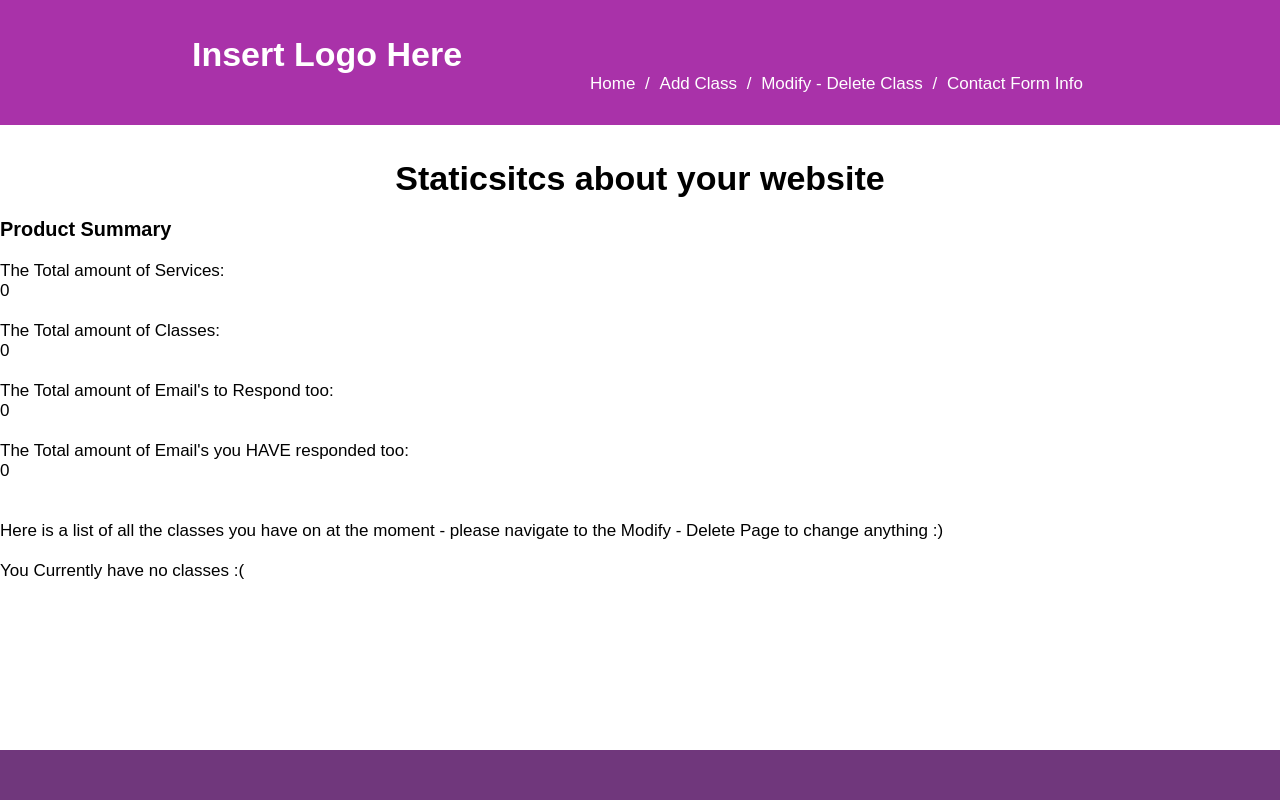
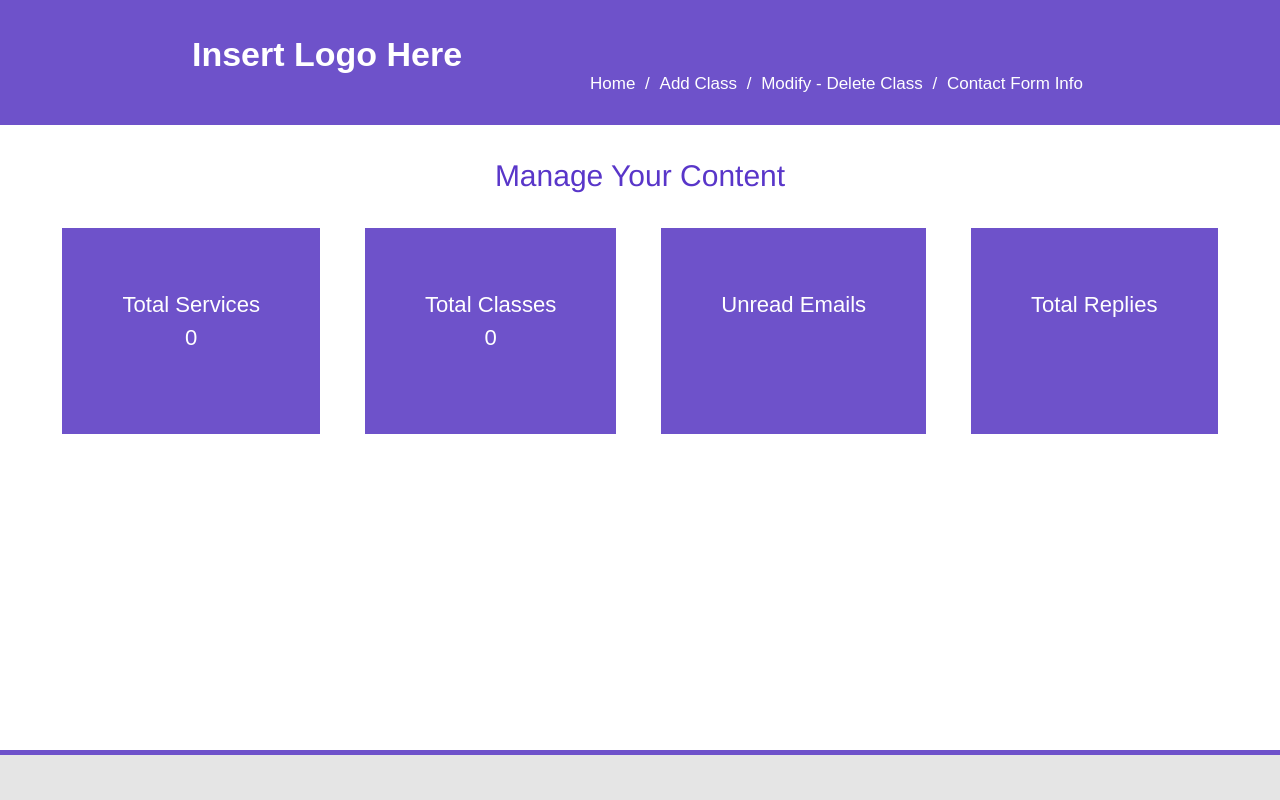
Before and after one commit to NickLiffen/sound-healing, a PHP site: page /admin/index.php in a window 1280 px wide. Run offline with PHP 8.4, Linux system fonts and the light colour scheme; data that the repository does not hold is empty.

Commit message:
changes to admin css

```diff
--- a/admin/index.php
+++ b/admin/index.php
@@ -1,51 +1,44 @@
 <?php $title="Admin Page" ; include( "inc/header.php"); ?>
 
-<h1 class='center'> Staticsitcs about your website </h1>
+<h1 id="contactwelcome">Manage Your Content </h1>
 
 <div class='paddingBottom'></div>
-<section>
-<h3>Product Summary</h3>
-
-
-<div class='paddingBottom'></div>
-
-
-<ul>
+<div id = "admintabs">
+<section id = "admincontrols">
+<ul id = "adminboxes">
 
   <!--This prints the total number of: Services in the databse-->
-  <li>The Total amount of Services:
+  <li class = "tabs">Total Services
     <div id='totalServices'></div>
     <div class='paddingBottom'></div>
   </li>
 
   <!--This prints the total number of: Classes in the database-->
-  <li>The Total amount of Classes:
+  <li class = "tabs">Total Classes
     <div id='totalClasses'></div>
     <div class='paddingBottom'></div>
   </li>
 
   <!--This prints the total number of: Emails that the admin hasn't responded too-->
-  <li>The Total amount of Email's to Respond too:
-    <div id='emailStillToAswer'></div>
+  <li class = "tabs"> Unread Emails
+    <div id='emailStillToAnswer'></div>
     <div class='paddingBottom'></div>
   </li>
 
   <!--This prints the total number of:Emails that the admin has responded too-->
-  <li>The Total amount of Email's you HAVE responded too:
+  <li class = "tabs"> Total Replies
     <div id='emailAnswered'></div>
     <div class='paddingBottom'></div>
   </li>
 
 </ul>
 </section>
+</div>
 
 
 <div class='paddingBottom'></div>
 <section>
 
-  <!--This prints the total number of: Overall classes. It prints them out in a list. -->
-<p> Here is a list of all the classes you have on at the moment - please navigate to the Modify - Delete Page to change anything :)</p>
-<div class='paddingBottom'></div>
 <div id='allClasses'></div>
 
 </section>
--- a/css/style.css
+++ b/css/style.css
@@ -37,12 +37,13 @@ html, body {
 }
 
 .site-footer {
-  background: #70377C;
+  border-top: 5px solid #6E52CA;
+  background: #e5e5e5;
 }
 
 header {
 	height: 125px;
-	background:#A932A9;
+	background:#6E52CA;
 	color:#FFFFFF;
 	display:block;
   margin-bottom:2em;
@@ -92,7 +93,7 @@ form
 #contactwelcome
 {
   text-align:center;
-  color: #70377C;
+  color: #5936c9;
   padding-bottom:0.5em;
   font:30px "Helvetica Neue", Helvetica, Arial, sans-serif;
 }
@@ -140,13 +141,10 @@ input
 }
 
 #submit {
-  -webkit-border-radius: 10;
-  -moz-border-radius: 10;
-  border-radius: 10px;
   font-family: Arial;
   color: #ffffff;
   font-size: 15px;
-  background: #A932A9;
+  background: #6E52CA;
   padding: 10px 20px 10px 20px;
   text-decoration: none;
   box-shadow: none;
@@ -156,7 +154,7 @@ input
 }
 
 #submit:hover {
-  background: #70377C;
+  background: #5936c9;
   text-decoration: none;
   box-shadow: none;
 }
@@ -243,7 +241,7 @@ input
 
 #productMessage{
   display: none;
-  postion: absolute;
+  position: absolute;
   display: none;
   font-size: 25px;
   text-align: center;
@@ -263,6 +261,41 @@ input
 .itemModal p {
   text-align: center;
 }
+#admintabs
+{
+position: relative;
+overflow: hidden;
+margin: 0 auto;
+width: 100%;
+}
+#admincontrols
+{
+  text-align:center;
+}
+
+#adminboxes
+{
+  position: relative;
+  display: flex;
+  margin: 0 auto;
+  padding: 0;
+  max-width: 1200px;
+  list-style: none;
+}
+
+.tabs
+{
+  position: relative;
+z-index: 1;
+display: block;
+margin: 0 auto;
+text-align: center;
+padding:5%;
+background: #6E52CA;
+font-size: 1.3em;
+line-height:150%;
+color: white;
+}
 
 
 .center {
```
Also changed, not shown: 2 other files.
